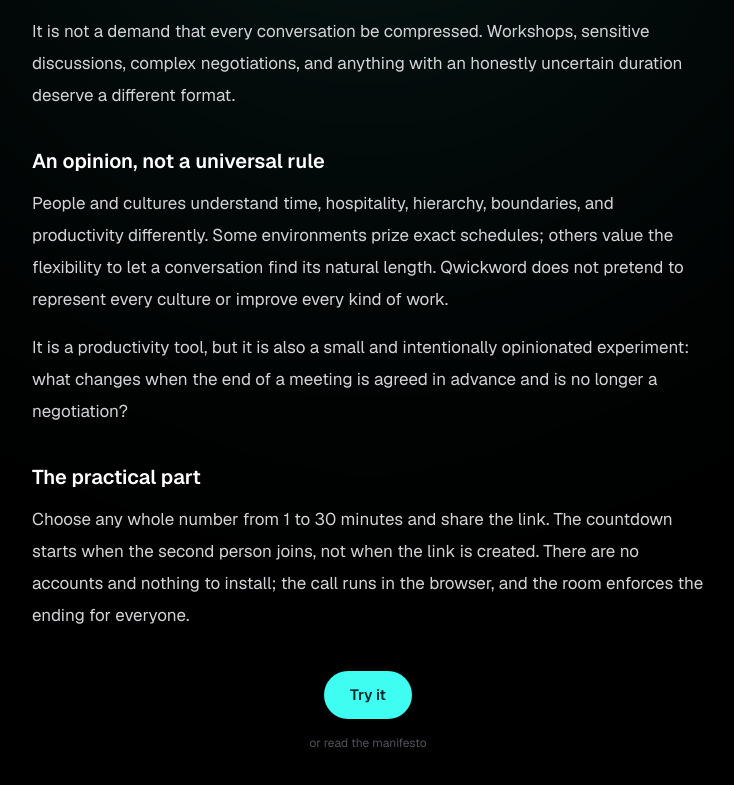
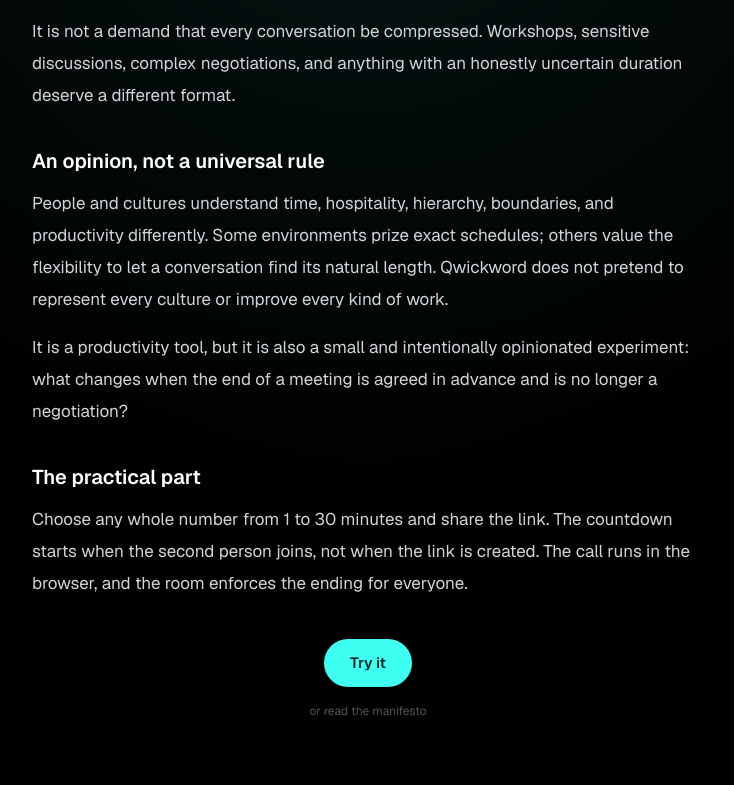
Before and after one commit to 5unR4yDK/qwickword, a Next.js app: page /about in a window 1280 px wide. Shown: the part 1207-1992 px from the top of the page, without its empty margins (272-1006 px from the left). Built offline with nearby package versions, Linux system fonts and the light colour scheme.

Commit message:
Remove accounts claim from About

```diff
--- a/src/app/about/page.tsx
+++ b/src/app/about/page.tsx
@@ -150,9 +150,8 @@
             <p className="mt-3">
               Choose any whole number from 1 to 30 minutes and share the link.
               The countdown starts when the second person joins, not when the
-              link is created. There are no accounts and nothing to install; the
-              call runs in the browser, and the room enforces the ending for
-              everyone.
+              link is created. The call runs in the browser, and the room
+              enforces the ending for everyone.
             </p>
           </section>
         </div>
```
